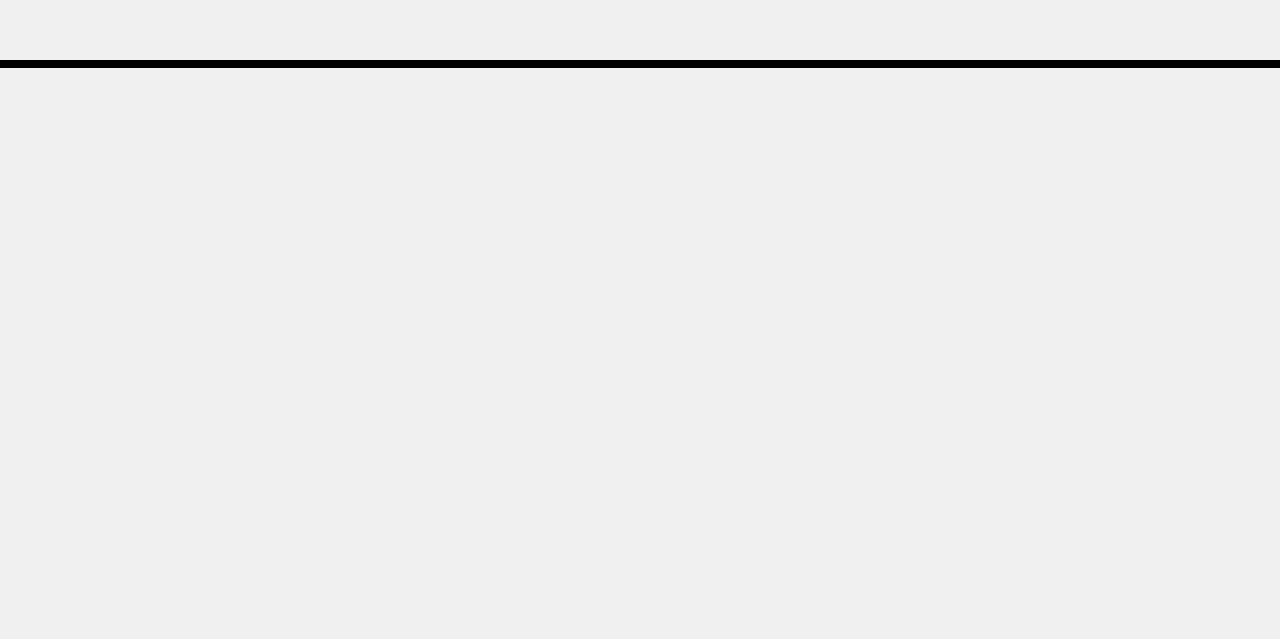
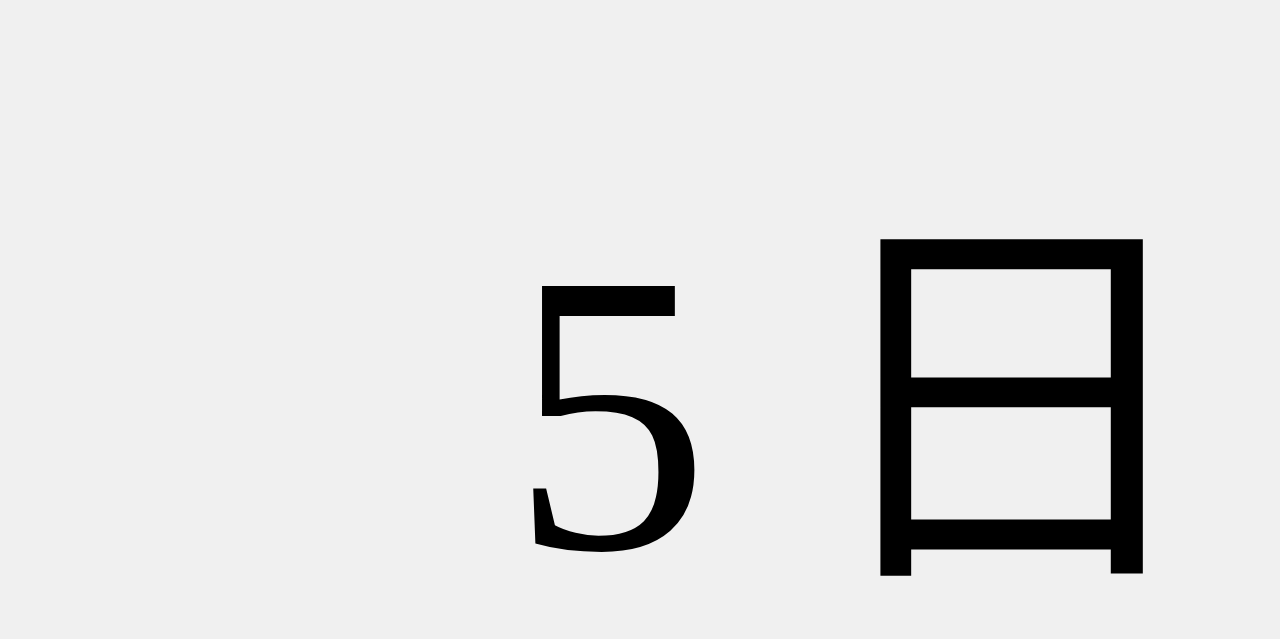
Before and after one commit to bhkgy/Countdown, a plain HTML site: page index.html in a window 1280 px wide. Shown: the part 1536-2175 px from the top of the page. Drawn offline with Linux system fonts and the light colour scheme.

Commit message:
Update styles.css

```diff
--- a/styles.css
+++ b/styles.css
@@ -19,21 +19,14 @@
     text-align: center;
     transform: scale(4); /* 400%拡大 */
     transform-origin: 0 0; /* 拡大の基準点を左上に設定 */
+    font-size: 2.5em; /* サイズを調整 */
 }
 
-#secondsDisplay {
+#secondsDisplay, #detailedCountdown {
     font-size: 2.5em; /* サイズを調整 */
     margin: 0;
 }
 
-#line {
-    width: 100%;
-    height: 2px; /* 線の太さ */
-    background-color: #000; /* 線の色 */
-    margin: 20px 0; /* 上下のマージン */
+#detailedCountdown {
+    margin-top: 10px; /* 上部と下部の間隔を調整 */
 }
-
-#detailedCountdown {
-    font-size: 2.5em; /* サイズを調整 */
-    margin: 0;
-}
```
